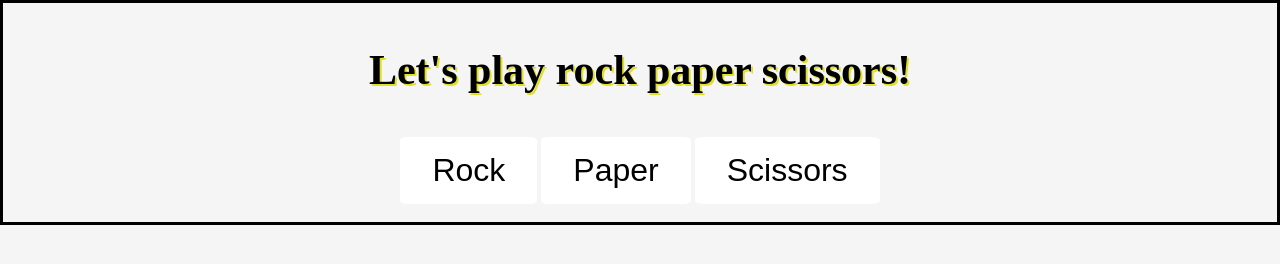
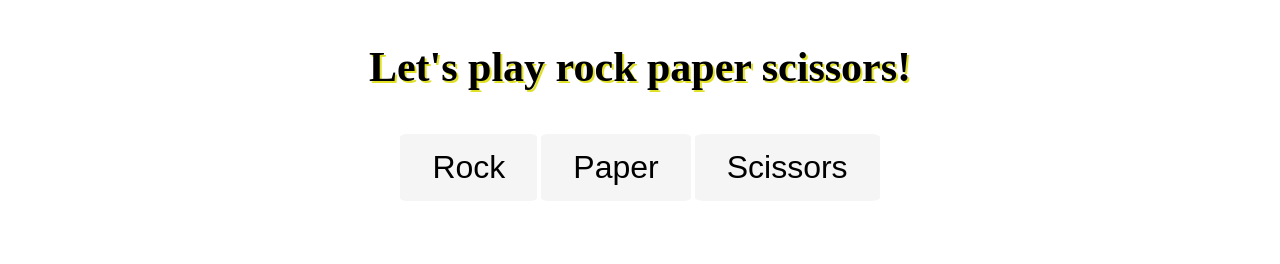
Before and after one commit to ngarland9/rockpsUI, a plain HTML site: page index.html in a window 1280 px wide. Drawn offline with Linux system fonts and the light colour scheme.

Commit message:
finalized styling.

```diff
--- a/style.css
+++ b/style.css
@@ -1,8 +1,8 @@
 body {
-  border: 3px solid black;
+
   margin: auto;
   text-align: center;
-  background:  #f5f5f5
+  background:  white;
 }
 h1 {
   border: none;
@@ -16,7 +16,7 @@ h1 {
 
 
 button {
-  background-color: white;
+  background-color:#f5f5f5;
   border: none;
   color: black;
   padding: 15px 32px;
@@ -30,18 +30,20 @@ button:hover {
   text-shadow: 1px 1px #e0e026;
   border: 1px solid #e0e026;
   color: white;
-  background-color:  black;
+  background-color: #f5f5f5;
 }
 
 #score {
   color: #e0e026;
   text-shadow: 1px 1px black;
   font-size: 24px;
+  padding: 20px;
 }
 
 #display {
   font-size: 26px;
   text-shadow: 1px 1px #e0e026;
+  padding: 20px;
 }
 
 #playerIcon {
@@ -56,4 +58,5 @@ button:hover {
 img {
   height: 200px;
   width: 200px;
+  border-radius: 5%;
 }
```
Also changed, not shown: images/scissors.png.
